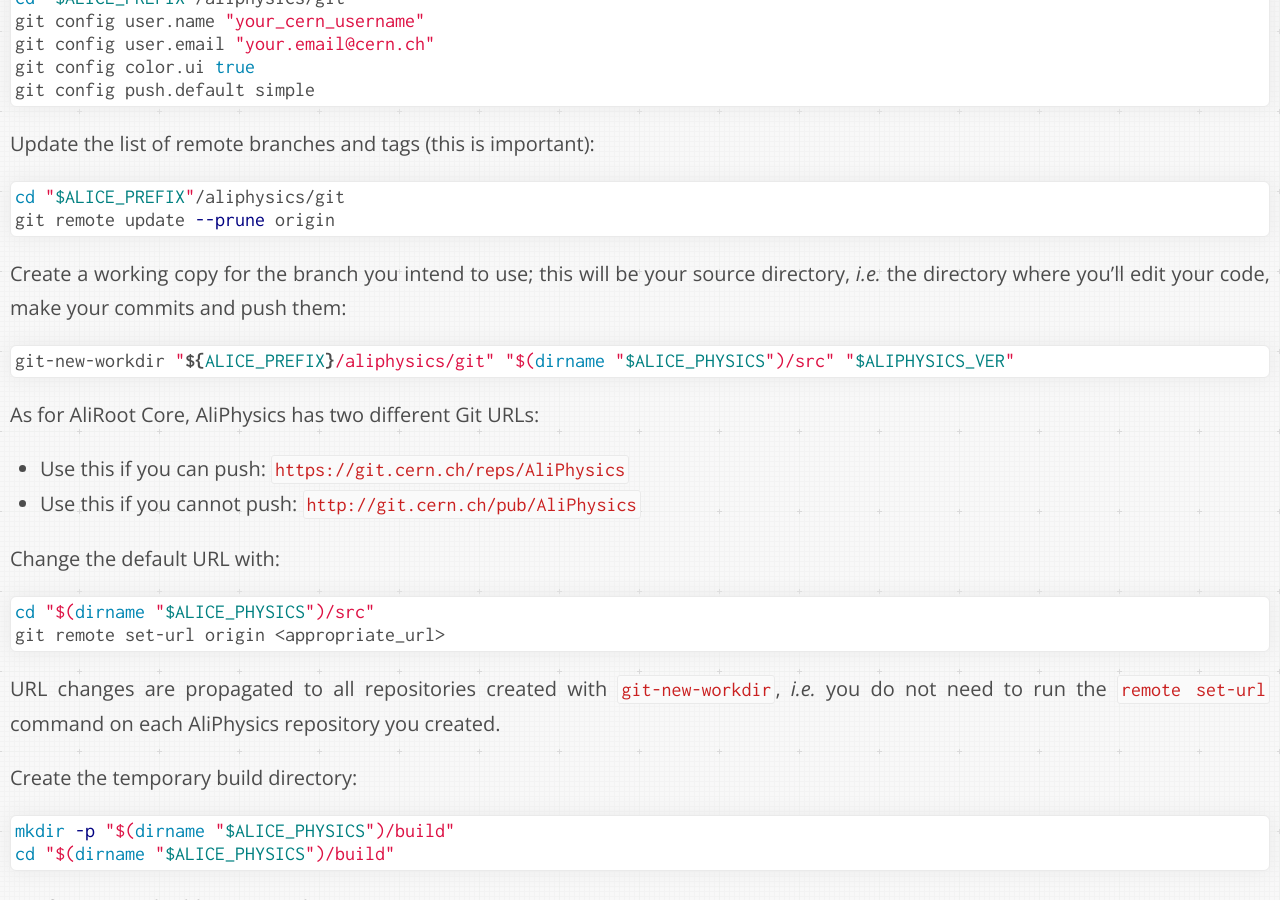
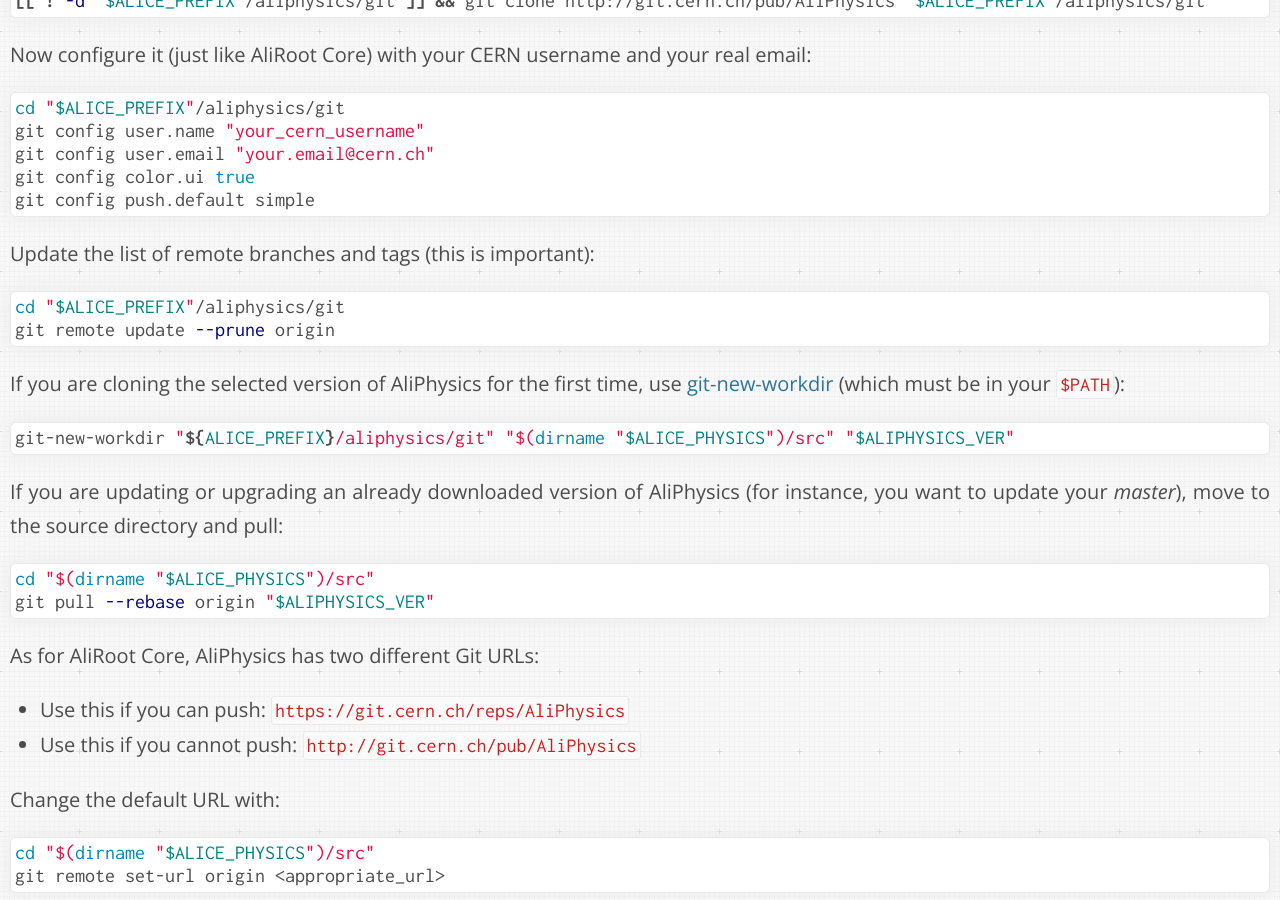
Before and after one commit to dberzano/dberzano.github.io, a Jekyll site: the page built from alice/install-aliroot/manual.md, in a window 1280 px wide and 900 px high, scrolled down 19809 px. Built offline with Jekyll 4.4.1, drawn with Linux system fonts in a browser that asks for light colours; Markdown is read by kramdown in place of the engine named in the settings; some of the changed text lies outside the part shown.

Commit message:
AliInst: missing git pull from AliRoot/AliPhysics

````diff
--- a/alice/install-aliroot/manual.md
+++ b/alice/install-aliroot/manual.md
@@ -815,15 +815,22 @@
 git remote update --prune origin
 ```
 
-Create a Git source directory based on the local Git clone, using the
-[git-new-workdir](https://raw.github.com/gerrywastaken/git-new-workdir/master/git-new-workdir)
-utility (which must be in your `$PATH`):
+**If you are cloning the selected version of AliRoot Core for the first time**,
+use [git-new-workdir](https://raw.github.com/gerrywastaken/git-new-workdir/master/git-new-workdir)
+(which must be in your `$PATH`):
 
 ```bash
 git-new-workdir "${ALICE_PREFIX}/aliroot/git" "$(dirname "$ALICE_ROOT")/src" "$ALICE_VER"
 ```
 
-As for ROOT, the old SVN *trunk* is now called the *master* branch.
+**If you are updating or upgrading an already downloaded version of AliRoot
+Core** (for instance, you want to update your *master*), move to the source
+directory and pull:
+
+```bash
+cd "$(dirname "$ALICE_ROOT")/src"
+git pull --rebase origin "$ALICE_VER"
+```
 
 **Please note** that AliRoot's Git repository has **two different
 URLs**: pick one of them depending whether you have push rights
@@ -981,12 +988,21 @@
 git remote update --prune origin
 ```
 
-Create a working copy for the branch you intend to use; this will be your
-**source directory**, *i.e.* the directory where you'll edit your code, make
-your commits and push them:
+**If you are cloning the selected version of AliPhysics for the first time**,
+use [git-new-workdir](https://raw.github.com/gerrywastaken/git-new-workdir/master/git-new-workdir)
+(which must be in your `$PATH`):
 
 ```bash
 git-new-workdir "${ALICE_PREFIX}/aliphysics/git" "$(dirname "$ALICE_PHYSICS")/src" "$ALIPHYSICS_VER"
+```
+
+**If you are updating or upgrading an already downloaded version of AliPhysics**
+(for instance, you want to update your *master*), move to the source directory
+and pull:
+
+```bash
+cd "$(dirname "$ALICE_PHYSICS")/src"
+git pull --rebase origin "$ALIPHYSICS_VER"
 ```
 
 As for AliRoot Core, AliPhysics has two different Git URLs:
````
